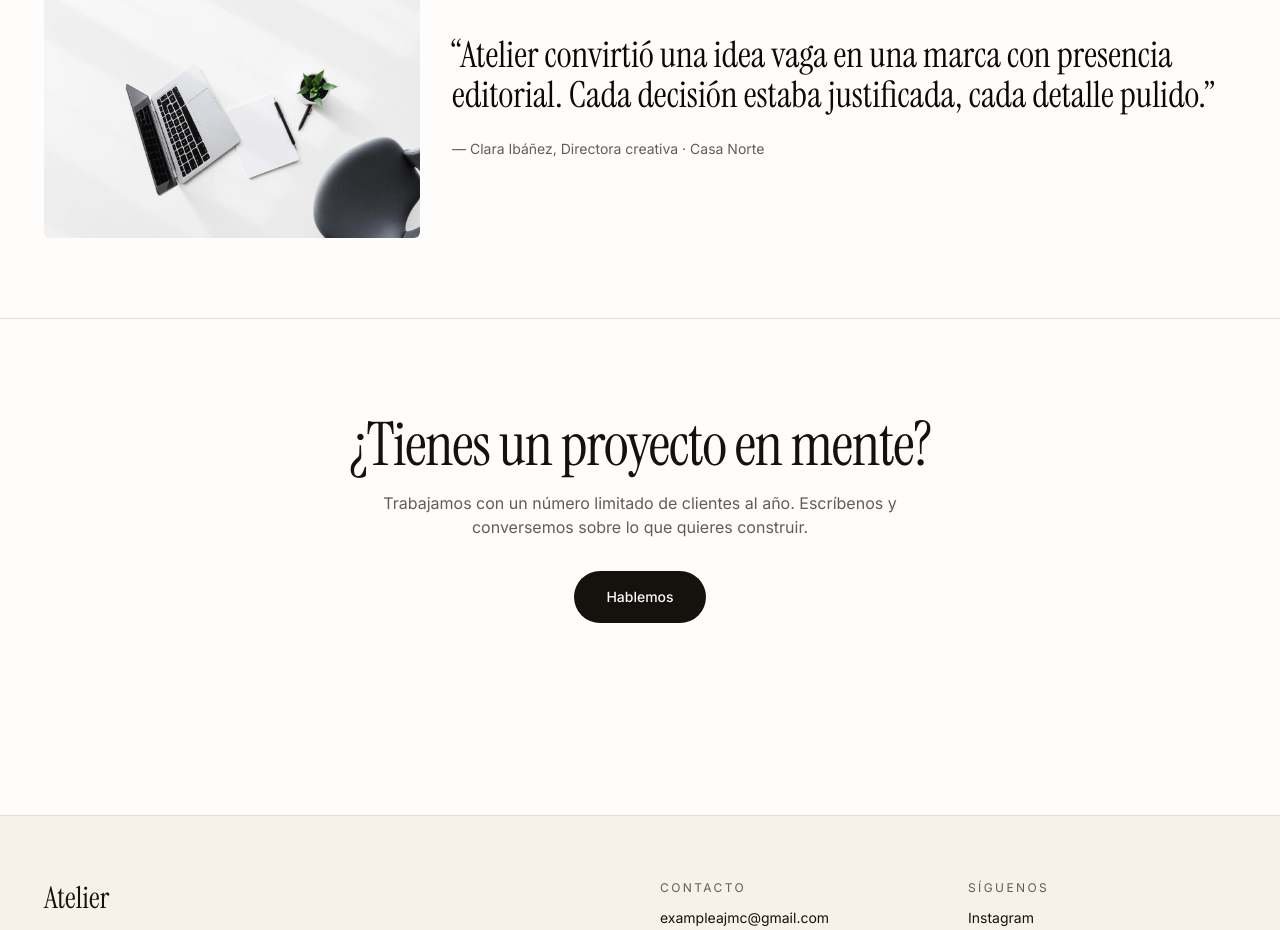
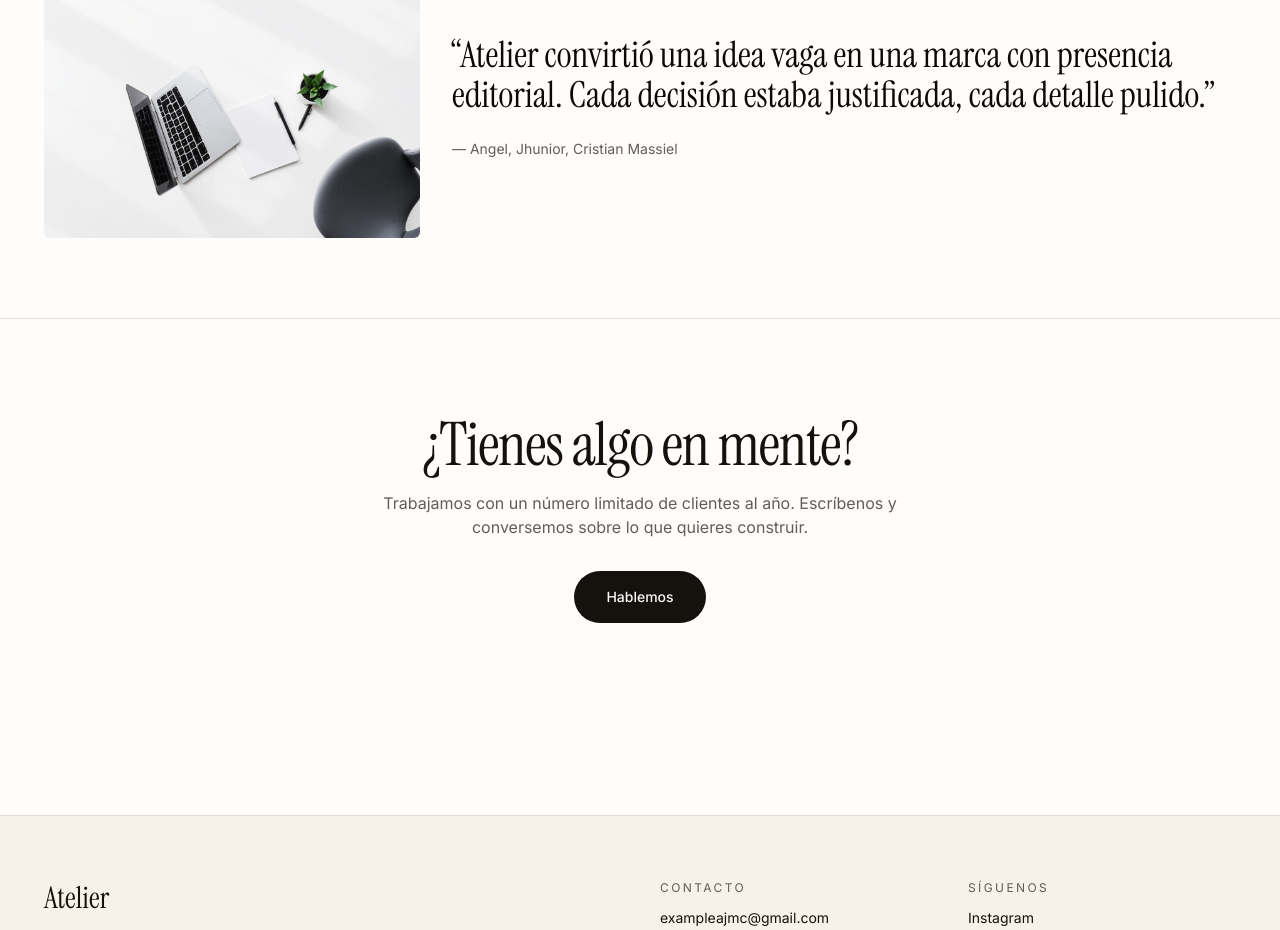
Before and after one commit to ANGEL-JHAN/web-prueba, a React (Vite) app: page / in a window 1280 px wide. Shown: the part 2500-3430 px from the top of the page. Built offline with nearby package versions, Linux system fonts and the light colour scheme.

Commit message:
Actualizar Index.tsx

```diff
--- a/src/pages/Index.tsx
+++ b/src/pages/Index.tsx
@@ -104,14 +104,14 @@ export default function Index() {
               Cada decisión estaba justificada, cada detalle pulido.”
             </p>
             <footer className="mt-6 text-sm text-muted-foreground">
-              — Clara Ibáñez, Directora creativa · Casa Norte
+              — Angel, Jhunior, Cristian Massiel
             </footer>
           </blockquote>
         </div>
       </section>
 
       <section className="container-editorial py-24 text-center">
-        <h2 className="text-4xl md:text-6xl max-w-3xl mx-auto">¿Tienes un proyecto en mente?</h2>
+        <h2 className="text-4xl md:text-6xl max-w-3xl mx-auto">¿Tienes algo en mente?</h2>
         <p className="mt-4 text-muted-foreground max-w-xl mx-auto">
           Trabajamos con un número limitado de clientes al año. Escríbenos y
           conversemos sobre lo que quieres construir.
```
